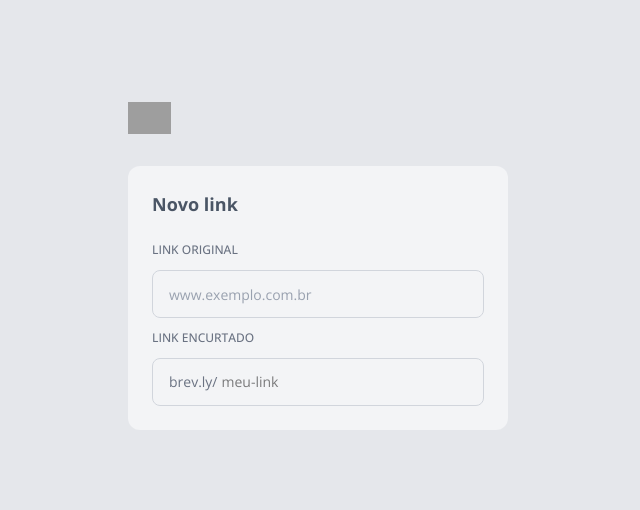
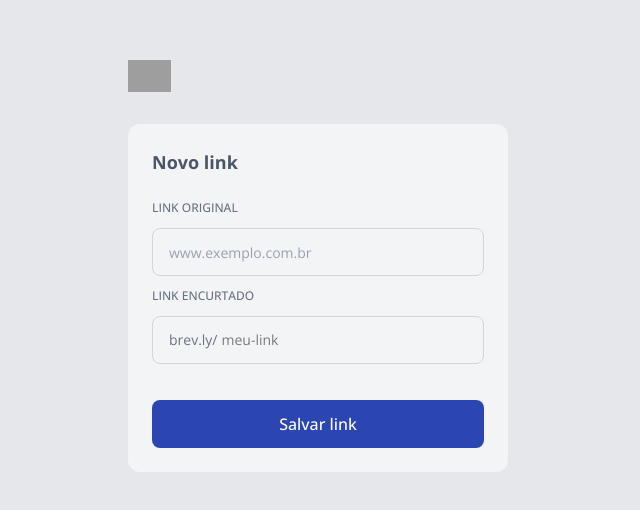
Before and after one commit to ginkotte/brev.ly, a React (Vite) app in the folder web/: page / in a window 1280 px wide. Shown: the part 134-644 px from the top of the page, without its empty margins (0-640 px from the left). Built offline with nearby package versions, Linux system fonts and the light colour scheme; grey boxes are pictures that could not be loaded.

Commit message:
feat: Button component and save-link button

```diff
--- a/web/package.json
+++ b/web/package.json
@@ -10,9 +10,12 @@
 		"preview": "vite preview"
 	},
 	"dependencies": {
+		"@radix-ui/react-slot": "^1.3.0",
 		"@tailwindcss/vite": "^4.3.2",
 		"react": "^19.2.7",
 		"react-dom": "^19.2.7",
+		"tailwind-merge": "^3.6.0",
+		"tailwind-variants": "^3.2.2",
 		"tailwindcss": "^4.3.2"
 	},
 	"devDependencies": {
--- a/web/src/components/new-link-form.tsx
+++ b/web/src/components/new-link-form.tsx
@@ -1,3 +1,5 @@
+import { Button } from "./ui/button";
+
 export function NewLinkForm() {
   return(
     <div className="flex flex-col gap-3">
@@ -40,6 +42,11 @@ export function NewLinkForm() {
             />
           </div>
         </div>
+        <div className="flex flex-col gap-3 mt-6">
+          <Button type="submit">
+            Salvar link
+          </Button>
+        </div>
     </div>
   )
 }
--- /dev/null
+++ b/web/src/components/ui/button.tsx
@@ -0,0 +1,39 @@
+import type { ComponentProps } from "react";
+import { tv, type VariantProps } from "tailwind-variants";
+import {Slot} from '@radix-ui/react-slot'
+
+const buttonVariants = tv({
+  base:
+    "inline-flex items-center justify-center gap-2 rounded-lg font-medium transition-colors disabled:pointer-events-none disabled:opacity-50",
+
+  variants: {
+    variant: {
+      primary: "bg-blue-base text-white hover:bg-blue-base/80",
+      secondary: "bg-gray-200 text-gray-600 hover:bg-gray-300",
+      danger: "bg-danger text-white hover:opacity-90",
+    },
+
+    size: {
+      default: "h-12 w-full px-4",
+      icon: "h-10 w-10",
+      "icon-sm": "h-8 w-8",
+    },
+  },
+
+  defaultVariants: {
+    variant: "primary",
+    size: "default",
+  },
+});
+
+type ButtonProps = ComponentProps<'button'> & VariantProps<typeof buttonVariants> & {
+    asChild?: boolean
+}
+
+export function Button({size, className, asChild, ...props}: ButtonProps) {
+    const Component = asChild ? Slot : 'button'
+
+    return(
+        <Component className={buttonVariants({size, className})} {...props}/>
+    )
+}
--- a/web/src/index.css
+++ b/web/src/index.css
@@ -15,4 +15,6 @@
     inset 0px 0px 0px 1px rgba(255, 255, 255, 0.02);
 
   --animation-border: border 2s linear infinite;
+
+  --color-blue-base: #2C46B1;
 }
```
Also changed, not shown: 1 other file (tests, documents, lock files or other folders).
